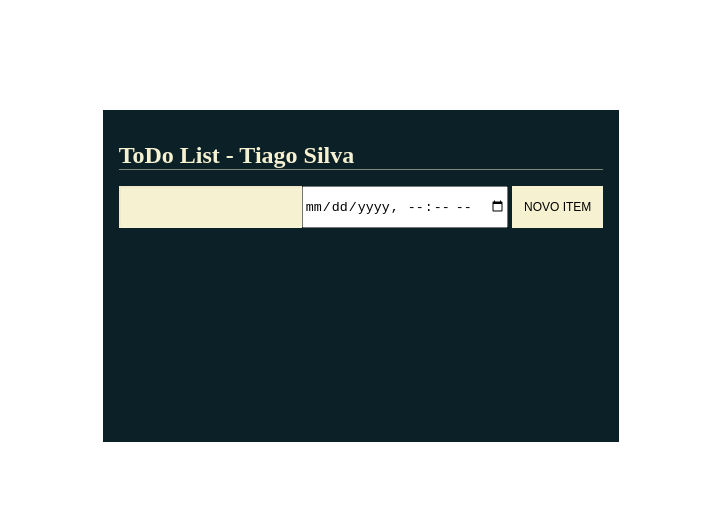
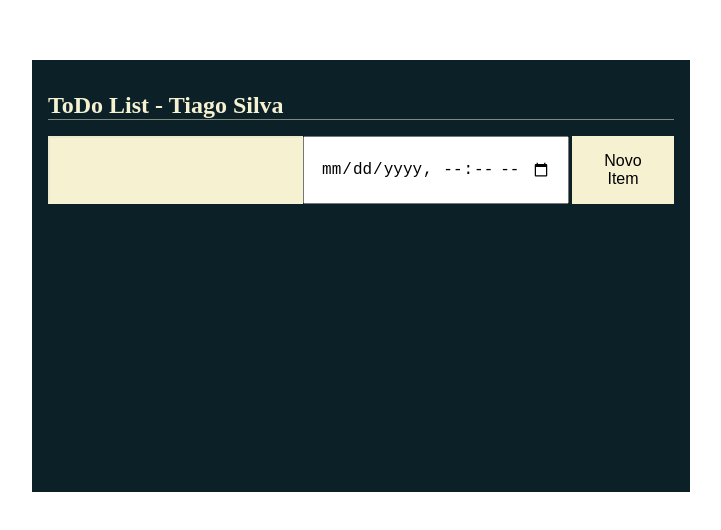
Before and after one commit to tiagoss-cubos/todolist-gama-academy, a plain HTML site: page index.html in a window 1280 px wide. Shown: the part 124-654 px from the top of the page, without its empty margins (279-1000 px from the left). Drawn offline with nearby package versions, Linux system fonts and the light colour scheme; a web font is replaced by a local one.

Commit message:
refactoring-functions

```diff
--- a/assets/css/style.css
+++ b/assets/css/style.css
@@ -14,8 +14,8 @@ body {
   background-color: #0b2027;
   font-family: "Space Mono", monospace;
   padding: 1rem;
-  min-width: 400px;
-  min-height: 300px;
+  min-width: 600px;
+  min-height: 400px;
 }
 
 .title {
@@ -30,11 +30,20 @@ body {
   justify-content: center;
 }
 
+form input {
+  min-width: 35%;
+}
+
+form input:nth-child(2) {
+  font-size: 1rem;
+  padding: 1rem;
+}
+
 .form-input,
 .form-button {
   border-radius: 0;
-  padding: 0.75rem;
-  font-size: 0.75rem;
+  padding: 1rem;
+  font-size: 1rem;
 }
 
 .form-input {
@@ -46,9 +55,9 @@ body {
 .form-button {
   border: 1px;
   background: #f6f1d1;
-  text-transform: uppercase;
+  text-transform: capitalize;
   cursor: pointer;
-  margin-left: 0.25rem;
+  margin-left: 0.2rem;
 }
 
 .form-button:hover {
@@ -56,55 +65,6 @@ body {
   background: rgba(246, 241, 209, 0.1);
 }
 
-body {
-  margin: 0;
-}
-
-.app {
-  display: flex;
-  align-items: center;
-  justify-content: center;
-  width: 100vw;
-  min-height: 100vh;
-}
-
-.todo-list {
-  background-color: #0b2027;
-  font-family: "Space Mono", monospace;
-  padding: 1rem;
-  min-width: 400px;
-  min-height: 300px;
-}
-
-.title {
-  border-bottom: 1px solid rgba(246, 241, 209, 0.5);
-  font-size: 1.5rem;
-  font-family: "BioRhyme", serif;
-  color: #f6f1d1;
-}
-
-.form {
-  display: flex;
-  justify-content: center;
-}
-.form-input,
-.form-button {
-  border-radius: 0;
-  padding: 0.75rem;
-  font-size: 0.75rem;
-}
-.form-input {
-  outline: none;
-  background-color: #f6f1d1;
-  border-color: rgba(255, 255, 255, 0.1);
-}
-.form-button {
-  border: 1px;
-  background: #f6f1d1;
-  text-transform: uppercase;
-  cursor: pointer;
-  margin-left: 0.25rem;
-}
 .form-button:hover {
   color: #f6f1d1;
   background: rgba(246, 241, 209, 0.1);
@@ -121,6 +81,7 @@ body {
   color: #f6f1d1;
   display: flex;
   justify-content: space-between;
+  align-items: center;
   margin-bottom: 0.5rem;
   padding: 1rem 3rem;
 }
@@ -133,6 +94,8 @@ body {
   outline: none;
   border-radius: 2px;
   cursor: pointer;
+  padding: 0.5rem 1.5rem;
+  font-size: 1rem;
 }
 
 .task.done .check-button {
--- /dev/null
+++ b/components/CriaTarefas.js
@@ -0,0 +1,43 @@
+import BotaoConclui from "./ConcluirTarefa.js";
+import BotaoDeleta from "./DeletaTarefa.js";
+
+export const handleNovoItem = (event) => {
+  event.preventDefault();
+
+  const tarefas = JSON.parse(localStorage.getItem("tarefas")) || [];
+  const list = document.querySelector("[data-list]");
+  const input = document.querySelector("[data-form-input]");
+  const value = input.value;
+
+  const calendar = document.querySelector("[data-form-date]");
+  const date = calendar.value;
+
+  const dateFormat = moment(date).format("L");
+
+  const dados = {
+    dateFormat,
+    value,
+  };
+
+  const tarefasAtualizadas = [...tarefas, dados];
+
+  const tarefaCriada = Tarefa(dados);
+
+  localStorage.setItem("tarefas", JSON.stringify(tarefasAtualizadas));
+
+  list.appendChild(tarefaCriada);
+  input.value = "";
+};
+
+export const Tarefa = ({ dateFormat, value }) => {
+  const conteudo = `<p class = "content">${dateFormat} * ${value}</p>`;
+  const tarefa = document.createElement("li");
+
+  tarefa.classList.add("task");
+  tarefa.innerHTML = conteudo;
+
+  tarefa.appendChild(BotaoConclui());
+  tarefa.appendChild(BotaoDeleta());
+
+  return tarefa;
+};
--- a/components/DeletaTarefa.js
+++ b/components/DeletaTarefa.js
@@ -1,6 +1,7 @@
 const BotaoDeleta = () => {
   const botaoDeleta = document.createElement("button");
 
+  botaoDeleta.classList.add("delete-button");
   botaoDeleta.innerText = "deletar";
   botaoDeleta.addEventListener("click", deteletarTarefa);
 
--- a/listaDeTarefas.js
+++ b/listaDeTarefas.js
@@ -1,52 +1,4 @@
-import BotaoConclui from "./components/ConcluirTarefa.js";
-import BotaoDeleta from "./components/DeletaTarefa.js";
+import { handleNovoItem } from "./components/CriaTarefas.js";
 
 const novaTarefa = document.querySelector("[data-form-button]");
-
-let tarefas = [];
-
-const handleNovoItem = (event) => {
-  event.preventDefault();
-
-  const tarefasLocalStorge = JSON.parse(localStorage.getItem("tarefas")) || [];
-  const list = document.querySelector("[data-list]");
-  const input = document.querySelector("[data-form-input]");
-  const value = input.value;
-
-  const calendar = document.querySelector("[data-form-date]");
-  const date = calendar.value;
-
-  const dateFormat = moment(date).format("L");
-
-  const dados = {
-    dateFormat,
-    value,
-  };
-
-  const tarefaCriada = CriarTarefa(dados);
-
-  tarefas.push(dados);
-
-  localStorage.setItem("tarefas", JSON.stringify(tarefas));
-
-  const tarefasAtualizadas = [...tarefas, tarefasLocalStorge];
-  console.log(tarefasAtualizadas);
-
-  list.appendChild(tarefaCriada);
-  input.value = "";
-};
-
-const CriarTarefa = ({ dateFormat, value }) => {
-  const conteudo = `<p class = "content">${dateFormat} * ${value}</p>`;
-  const tarefa = document.createElement("li");
-
-  tarefa.classList.add("task");
-  tarefa.innerHTML = conteudo;
-
-  tarefa.appendChild(BotaoConclui());
-  tarefa.appendChild(BotaoDeleta());
-
-  return tarefa;
-};
-
 novaTarefa.addEventListener("click", handleNovoItem);
```
